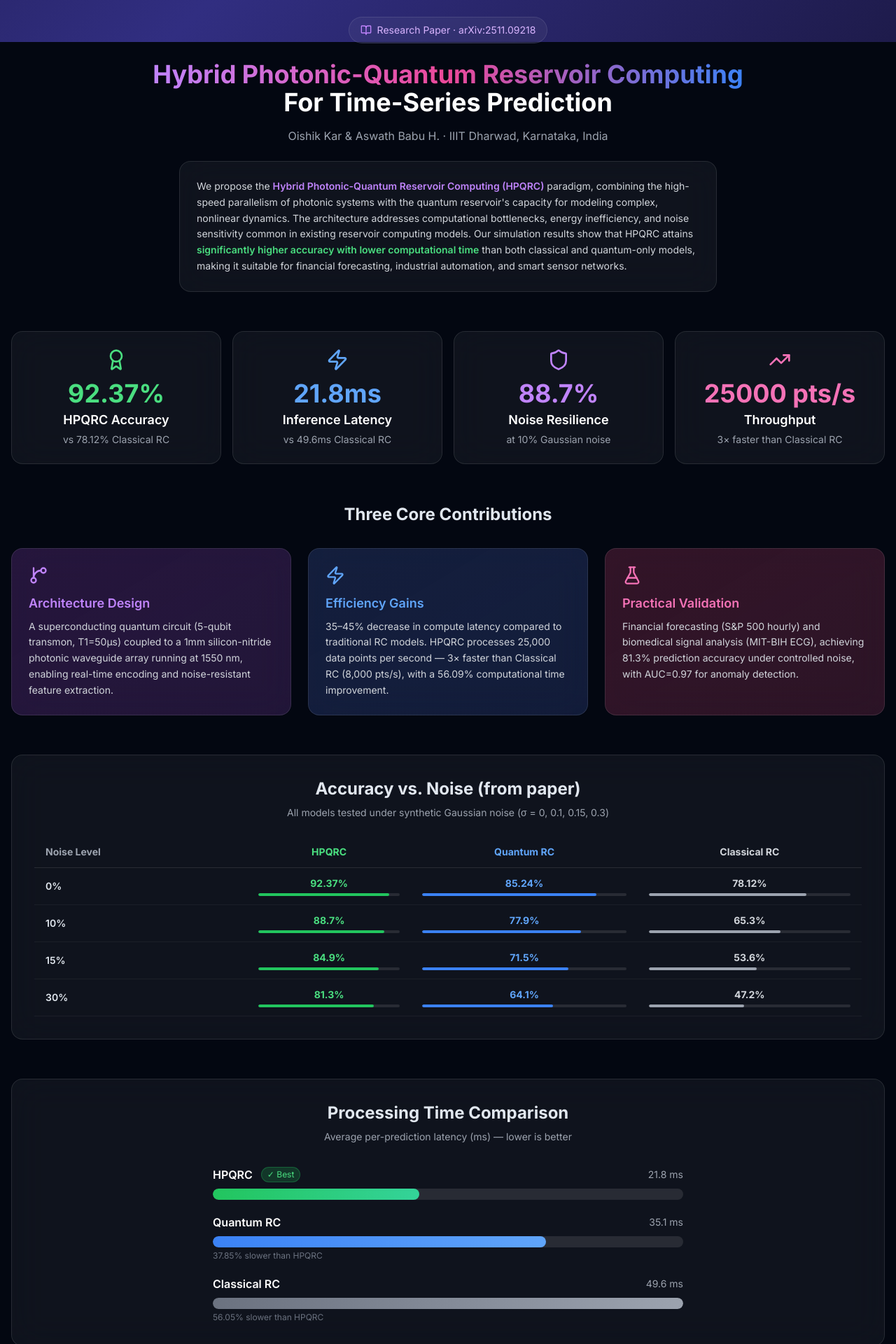
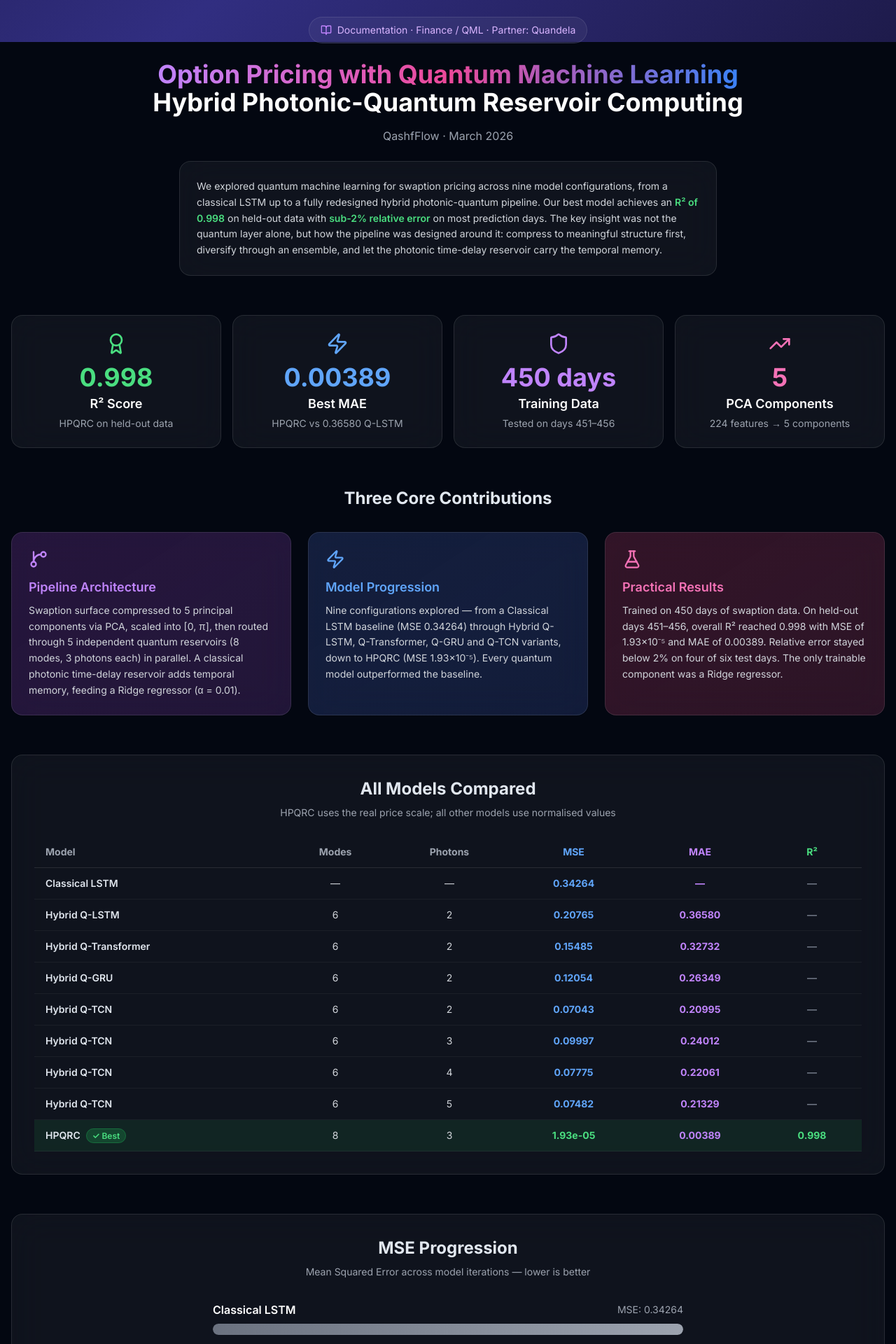
Before and after one commit to Ammar-M-Eid/QashfFlow, a Next.js app: page / in a window 1280 px wide. Shown: the part 740-2660 px from the top of the page at 70% size. Built offline with nearby package versions, Linux system fonts and the light colour scheme.

Commit message:
Remove Read Paper btn; add View Documentation link with Qashflow-documentation.pdf data and numbers
Co-authored-by: Ammar-M-Eid <193723468+Ammar-M-Eid@users.noreply.github.com>

```diff
--- a/components/BenchmarkComparison.tsx
+++ b/components/BenchmarkComparison.tsx
@@ -242,7 +242,7 @@ export default function BenchmarkComparison({
                 {/* Research footnote */}
                 <div className="mt-6 p-4 bg-blue-500/10 rounded-lg border border-blue-500/30">
                     <p className="text-sm text-blue-300">
-                        <strong>Research Benchmark:</strong> Validated metrics from HPQRC paper.
+                        <strong>Research Benchmark:</strong> Validated metrics from QashfFlow documentation.
                         Live results may vary based on dataset characteristics, preprocessing, and hardware.
                     </p>
                 </div>
--- a/components/HeroSection.tsx
+++ b/components/HeroSection.tsx
@@ -1,7 +1,7 @@
 'use client';
 
 import { motion } from 'framer-motion';
-import { Sparkles, ArrowDown } from 'lucide-react';
+import { Sparkles, ArrowDown, FileText } from 'lucide-react';
 
 interface HeroSectionProps {
     onUploadClick: () => void;
@@ -32,10 +32,10 @@ const PARTICLES = [
 ];
 
 const KEY_STATS = [
-    { value: '92.37%', label: 'HPQRC Accuracy', color: 'text-green-400' },
-    { value: '21.8ms', label: 'Inference Latency', color: 'text-blue-400' },
-    { value: '56%', label: 'Latency Reduction', color: 'text-purple-400' },
-    { value: '0.998', label: 'R² Score', color: 'text-pink-400' },
+    { value: '0.998', label: 'R² Score', color: 'text-green-400' },
+    { value: '1.93e-05', label: 'Best MSE (HPQRC)', color: 'text-blue-400' },
+    { value: '<2%', label: 'Relative Error', color: 'text-purple-400' },
+    { value: '0.00389', label: 'Best MAE (HPQRC)', color: 'text-pink-400' },
 ];
 
 export default function HeroSection({ onUploadClick }: HeroSectionProps) {
@@ -74,7 +74,7 @@ export default function HeroSection({ onUploadClick }: HeroSectionProps) {
                     transition={{ duration: 0.8 }}
                     className="text-center"
                 >
-                    {/* Paper badge */}
+                    {/* Documentation badge */}
                     <motion.div
                         initial={{ opacity: 0, scale: 0.9 }}
                         animate={{ opacity: 1, scale: 1 }}
@@ -82,7 +82,7 @@ export default function HeroSection({ onUploadClick }: HeroSectionProps) {
                         className="inline-flex items-center gap-2 px-4 py-2 rounded-full glass-card border border-purple-500/40 mb-6"
                     >
                         <Sparkles className="w-4 h-4 text-purple-400" />
-                        <span className="text-sm text-purple-300">arXiv:2511.09218 · IIIT Dharwad</span>
+                        <span className="text-sm text-purple-300">Finance / QML · Partner: Quandela</span>
                     </motion.div>
 
                     {/* Title */}
@@ -105,7 +105,7 @@ export default function HeroSection({ onUploadClick }: HeroSectionProps) {
                         transition={{ delay: 0.4, duration: 0.8 }}
                         className="text-gray-400 mb-10 max-w-2xl mx-auto text-sm"
                     >
-                        Interactive demo of the HPQRC paper — explore the architecture, understand each model,
+                        Interactive demo of QashfFlow — explore the architecture, understand each model,
                         and run predictions on your own dataset.
                     </motion.p>
 
@@ -141,14 +141,15 @@ export default function HeroSection({ onUploadClick }: HeroSectionProps) {
                             Try It — Upload Dataset
                         </motion.button>
                         <motion.a
-                            href="https://arxiv.org/abs/2511.09218"
+                            href="/Qashflow-documentation.pdf"
                             target="_blank"
                             rel="noopener noreferrer"
                             whileHover={{ scale: 1.05 }}
                             whileTap={{ scale: 0.95 }}
-                            className="px-8 py-4 glass-card rounded-2xl text-lg font-semibold border border-white/20 hover:bg-white/10 transition-all"
+                            className="inline-flex items-center gap-2 px-8 py-4 glass-card rounded-2xl text-lg font-semibold border border-white/20 hover:bg-white/10 transition-all"
                         >
-                            Read Paper
+                            <FileText className="w-5 h-5" />
+                            View Documentation
                         </motion.a>
                     </div>
 
--- a/components/ResearchPaperSection.tsx
+++ b/components/ResearchPaperSection.tsx
@@ -75,38 +75,43 @@ const contributions = [
         color: 'text-purple-400',
         bg: 'from-purple-900/30 to-purple-800/20',
         border: 'border-purple-500/30',
-        title: 'Architecture Design',
-        desc: 'A superconducting quantum circuit (5-qubit transmon, T1=50µs) coupled to a 1mm silicon-nitride photonic waveguide array running at 1550 nm, enabling real-time encoding and noise-resistant feature extraction.',
+        title: 'Pipeline Architecture',
+        desc: 'Swaption surface compressed to 5 principal components via PCA, scaled into [0, π], then routed through 5 independent quantum reservoirs (8 modes, 3 photons each) in parallel. A classical photonic time-delay reservoir adds temporal memory, feeding a Ridge regressor (α = 0.01).',
     },
     {
         icon: Zap,
         color: 'text-blue-400',
         bg: 'from-blue-900/30 to-blue-800/20',
         border: 'border-blue-500/30',
-        title: 'Efficiency Gains',
-        desc: '35–45% decrease in compute latency compared to traditional RC models. HPQRC processes 25,000 data points per second — 3× faster than Classical RC (8,000 pts/s), with a 56.09% computational time improvement.',
+        title: 'Model Progression',
+        desc: 'Nine configurations explored — from a Classical LSTM baseline (MSE 0.34264) through Hybrid Q-LSTM, Q-Transformer, Q-GRU and Q-TCN variants, down to HPQRC (MSE 1.93×10⁻⁵). Every quantum model outperformed the baseline.',
     },
     {
         icon: FlaskConical,
         color: 'text-pink-400',
         bg: 'from-pink-900/30 to-pink-800/20',
         border: 'border-pink-500/30',
-        title: 'Practical Validation',
-        desc: 'Financial forecasting (S&P 500 hourly) and biomedical signal analysis (MIT-BIH ECG), achieving 81.3% prediction accuracy under controlled noise, with AUC=0.97 for anomaly detection.',
+        title: 'Practical Results',
+        desc: 'Trained on 450 days of swaption data. On held-out days 451–456, overall R² reached 0.998 with MSE of 1.93×10⁻⁵ and MAE of 0.00389. Relative error stayed below 2% on four of six test days. The only trainable component was a Ridge regressor.',
     },
 ];
 
-const noiseTable = [
-    { noise: '0%', hpqrc: 92.37, qrc: 85.24, classical: 78.12 },
-    { noise: '10%', hpqrc: 88.7, qrc: 77.9, classical: 65.3 },
-    { noise: '15%', hpqrc: 84.9, qrc: 71.5, classical: 53.6 },
-    { noise: '30%', hpqrc: 81.3, qrc: 64.1, classical: 47.2 },
+const modelTable = [
+    { model: 'Classical LSTM', modes: '—', photons: '—', mse: '0.34264', mae: '—', r2: '—' },
+    { model: 'Hybrid Q-LSTM', modes: '6', photons: '2', mse: '0.20765', mae: '0.36580', r2: '—' },
+    { model: 'Hybrid Q-Transformer', modes: '6', photons: '2', mse: '0.15485', mae: '0.32732', r2: '—' },
+    { model: 'Hybrid Q-GRU', modes: '6', photons: '2', mse: '0.12054', mae: '0.26349', r2: '—' },
+    { model: 'Hybrid Q-TCN', modes: '6', photons: '2', mse: '0.07043', mae: '0.20995', r2: '—' },
+    { model: 'Hybrid Q-TCN', modes: '6', photons: '3', mse: '0.09997', mae: '0.24012', r2: '—' },
+    { model: 'Hybrid Q-TCN', modes: '6', photons: '4', mse: '0.07775', mae: '0.22061', r2: '—' },
+    { model: 'Hybrid Q-TCN', modes: '6', photons: '5', mse: '0.07482', mae: '0.21329', r2: '—' },
+    { model: 'HPQRC', modes: '8', photons: '3', mse: '1.93e-05', mae: '0.00389', r2: '0.998', best: true },
 ];
 
 export default function ResearchPaperSection() {
     return (
         <section className="container mx-auto px-4 py-16">
-            {/* Paper Header */}
+            {/* Documentation Header */}
             <motion.div
                 initial={{ opacity: 0, y: 20 }}
                 whileInView={{ opacity: 1, y: 0 }}
@@ -116,29 +121,29 @@ export default function ResearchPaperSection() {
             >
                 <div className="inline-flex items-center gap-2 px-4 py-2 rounded-full glass-card border border-purple-500/30 mb-6">
                     <BookOpen className="w-4 h-4 text-purple-400" />
-                    <span className="text-sm text-purple-300">Research Paper · arXiv:2511.09218</span>
+                    <span className="text-sm text-purple-300">Documentation · Finance / QML · Partner: Quandela</span>
                 </div>
 
                 <h2 className="text-3xl md:text-4xl font-bold mb-4">
                     <span className="gradient-text">
-                        Hybrid Photonic-Quantum Reservoir Computing
+                        Option Pricing with Quantum Machine Learning
                     </span>
                     <br />
-                    <span className="text-white">For Time-Series Prediction</span>
+                    <span className="text-white">Hybrid Photonic-Quantum Reservoir Computing</span>
                 </h2>
                 <p className="text-gray-400 mb-6">
-                    Oishik Kar & Aswath Babu H. · IIIT Dharwad, Karnataka, India
+                    QashfFlow · March 2026
                 </p>
 
                 <div className="max-w-3xl mx-auto glass-card rounded-2xl p-6 text-left border border-white/10">
                     <p className="text-gray-300 leading-relaxed text-sm">
-                        We propose the <span className="text-purple-400 font-semibold">Hybrid Photonic-Quantum Reservoir Computing (HPQRC)</span> paradigm,
-                        combining the high-speed parallelism of photonic systems with the quantum reservoir's capacity for modeling
-                        complex, nonlinear dynamics. The architecture addresses computational bottlenecks, energy inefficiency,
-                        and noise sensitivity common in existing reservoir computing models. Our simulation results show that
-                        HPQRC attains <span className="text-green-400 font-semibold">significantly higher accuracy with lower computational time</span> than
-                        both classical and quantum-only models, making it suitable for financial forecasting, industrial automation,
-                        and smart sensor networks.
+                        We explored quantum machine learning for swaption pricing across nine model configurations,
+                        from a classical LSTM up to a fully redesigned hybrid photonic-quantum pipeline.
+                        Our best model achieves an <span className="text-green-400 font-semibold">R² of 0.998</span> on held-out data
+                        with <span className="text-green-400 font-semibold">sub-2% relative error</span> on most prediction days.
+                        The key insight was not the quantum layer alone, but how the pipeline was designed around it:
+                        compress to meaningful structure first, diversify through an ensemble, and let the
+                        photonic time-delay reservoir carry the temporal memory.
                     </p>
                 </div>
             </motion.div>
@@ -146,41 +151,41 @@ export default function ResearchPaperSection() {
             {/* Key Stats Grid */}
             <div className="grid grid-cols-2 md:grid-cols-4 gap-4 mb-14">
                 <StatCard
-                    value={92.37}
-                    decimals={2}
-                    suffix="%"
-                    label="HPQRC Accuracy"
-                    sublabel="vs 78.12% Classical RC"
+                    value={0.998}
+                    decimals={3}
+                    suffix=""
+                    label="R² Score"
+                    sublabel="HPQRC on held-out data"
                     icon={Award}
                     color="text-green-400"
                     delay={0}
                 />
                 <StatCard
-                    value={21.8}
-                    decimals={1}
-                    suffix="ms"
-                    label="Inference Latency"
-                    sublabel="vs 49.6ms Classical RC"
+                    value={0.00389}
+                    decimals={5}
+                    suffix=""
+                    label="Best MAE"
+                    sublabel="HPQRC vs 0.36580 Q-LSTM"
                     icon={Zap}
                     color="text-blue-400"
                     delay={0.1}
                 />
                 <StatCard
-                    value={88.7}
-                    decimals={1}
-                    suffix="%"
-                    label="Noise Resilience"
-                    sublabel="at 10% Gaussian noise"
+                    value={450}
+                    decimals={0}
+                    suffix=" days"
+                    label="Training Data"
+                    sublabel="Tested on days 451–456"
                     icon={Shield}
                     color="text-purple-400"
                     delay={0.2}
                 />
                 <StatCard
-                    value={25000}
+                    value={5}
                     decimals={0}
-                    suffix=" pts/s"
-                    label="Throughput"
-                    sublabel="3× faster than Classical RC"
+                    suffix=""
+                    label="PCA Components"
+                    sublabel="224 features → 5 components"
                     icon={TrendingUp}
                     color="text-pink-400"
                     delay={0.3}
@@ -217,7 +222,7 @@ export default function ResearchPaperSection() {
                 </div>
             </motion.div>
 
-            {/* Performance vs Noise Table */}
+            {/* Model Comparison Table */}
             <motion.div
                 initial={{ opacity: 0, y: 20 }}
                 whileInView={{ opacity: 1, y: 0 }}
@@ -225,66 +230,52 @@ export default function ResearchPaperSection() {
                 transition={{ duration: 0.6 }}
                 className="glass-card rounded-2xl p-8 mb-14"
             >
-                <h3 className="text-2xl font-bold mb-2 text-center">Accuracy vs. Noise (from paper)</h3>
+                <h3 className="text-2xl font-bold mb-2 text-center">All Models Compared</h3>
                 <p className="text-center text-gray-400 text-sm mb-6">
-                    All models tested under synthetic Gaussian noise (σ = 0, 0.1, 0.15, 0.3)
+                    HPQRC uses the real price scale; all other models use normalised values
                 </p>
                 <div className="overflow-x-auto">
                     <table className="w-full text-sm">
                         <thead>
                             <tr className="border-b border-white/10">
-                                <th className="px-4 py-3 text-left text-gray-400">Noise Level</th>
-                                <th className="px-4 py-3 text-center text-green-400">HPQRC</th>
-                                <th className="px-4 py-3 text-center text-blue-400">Quantum RC</th>
-                                <th className="px-4 py-3 text-center text-gray-300">Classical RC</th>
+                                <th className="px-4 py-3 text-left text-gray-400">Model</th>
+                                <th className="px-4 py-3 text-center text-gray-400">Modes</th>
+                                <th className="px-4 py-3 text-center text-gray-400">Photons</th>
+                                <th className="px-4 py-3 text-center text-blue-400">MSE</th>
+                                <th className="px-4 py-3 text-center text-purple-400">MAE</th>
+                                <th className="px-4 py-3 text-center text-green-400">R²</th>
                             </tr>
                         </thead>
                         <tbody>
-                            {noiseTable.map((row, i) => (
+                            {modelTable.map((row, i) => (
                                 <motion.tr
                                     key={i}
                                     initial={{ opacity: 0, x: -20 }}
                                     whileInView={{ opacity: 1, x: 0 }}
                                     viewport={{ once: true }}
-                                    transition={{ delay: i * 0.1 }}
-                                    className="border-b border-white/5 hover:bg-white/5 transition-colors"
+                                    transition={{ delay: i * 0.07 }}
+                                    className={`border-b border-white/5 transition-colors ${
+                                        row.best
+                                            ? 'bg-green-500/10 hover:bg-green-500/15'
+                                            : 'hover:bg-white/5'
+                                    }`}
                                 >
-                                    <td className="px-4 py-3 font-semibold">{row.noise}</td>
-                                    <td className="px-4 py-3 text-center">
-                                        <span className="text-green-400 font-bold">{row.hpqrc}%</span>
-                                        <div className="mt-1 h-1 rounded-full bg-white/10 overflow-hidden">
-                                            <motion.div
-                                                initial={{ width: 0 }}
-                                                whileInView={{ width: `${row.hpqrc}%` }}
-                                                viewport={{ once: true }}
-                                                transition={{ duration: 0.8, delay: i * 0.1 }}
-                                                className="h-full bg-green-500 rounded-full"
-                                            />
-                                        </div>
+                                    <td className="px-4 py-3 font-semibold">
+                                        {row.model}
+                                        {row.best && (
+                                            <span className="ml-2 text-xs px-2 py-0.5 rounded-full bg-green-500/20 text-green-400 border border-green-500/30">
+                                                ✓ Best
+                                            </span>
+                                        )}
                                     </td>
-                                    <td className="px-4 py-3 text-center">
-                                        <span className="text-blue-400 font-bold">{row.qrc}%</span>
-                                        <div className="mt-1 h-1 rounded-full bg-white/10 overflow-hidden">
-                                            <motion.div
-                                                initial={{ width: 0 }}
-                                                whileInView={{ width: `${row.qrc}%` }}
-                                                viewport={{ once: true }}
-                                                transition={{ duration: 0.8, delay: i * 0.1 + 0.1 }}
-                                                className="h-full bg-blue-500 rounded-full"
-                                            />
-                                        </div>
+                                    <td className="px-4 py-3 text-center text-gray-300">{row.modes}</td>
+                                    <td className="px-4 py-3 text-center text-gray-300">{row.photons}</td>
+                                    <td className={`px-4 py-3 text-center font-bold ${row.best ? 'text-green-400' : 'text-blue-400'}`}>
+                                        {row.mse}
                                     </td>
-                                    <td className="px-4 py-3 text-center">
-                                        <span className="text-gray-300 font-bold">{row.classical}%</span>
-                                        <div className="mt-1 h-1 rounded-full bg-white/10 overflow-hidden">
-                                            <motion.div
-                                                initial={{ width: 0 }}
-                                                whileInView={{ width: `${row.classical}%` }}
-                                                viewport={{ once: true }}
-                                                transition={{ duration: 0.8, delay: i * 0.1 + 0.2 }}
-                                                className="h-full bg-gray-400 rounded-full"
-                                            />
-                                        </div>
+                                    <td className="px-4 py-3 text-center text-purple-400 font-bold">{row.mae}</td>
+                                    <td className={`px-4 py-3 text-center font-bold ${row.best ? 'text-green-400' : 'text-gray-500'}`}>
+                                        {row.r2}
                                     </td>
                                 </motion.tr>
                             ))}
@@ -293,7 +284,7 @@ export default function ResearchPaperSection() {
                 </div>
             </motion.div>
 
-            {/* Processing Time Comparison */}
+            {/* MSE Improvement Bar Chart */}
             <motion.div
                 initial={{ opacity: 0, y: 20 }}
                 whileInView={{ opacity: 1, y: 0 }}
@@ -301,15 +292,16 @@ export default function ResearchPaperSection() {
                 transition={{ duration: 0.6 }}
                 className="glass-card rounded-2xl p-8"
             >
-                <h3 className="text-2xl font-bold mb-2 text-center">Processing Time Comparison</h3>
+                <h3 className="text-2xl font-bold mb-2 text-center">MSE Progression</h3>
                 <p className="text-center text-gray-400 text-sm mb-8">
-                    Average per-prediction latency (ms) — lower is better
+                    Mean Squared Error across model iterations — lower is better
                 </p>
                 <div className="space-y-5 max-w-2xl mx-auto">
                     {[
-                        { label: 'HPQRC', value: 21.8, max: 49.6, color: 'from-green-500 to-emerald-400', badge: 'Best' },
-                        { label: 'Quantum RC', value: 35.1, max: 49.6, color: 'from-blue-500 to-blue-400', badge: '37.85% slower' },
-                        { label: 'Classical RC', value: 49.6, max: 49.6, color: 'from-gray-500 to-gray-400', badge: '56.05% slower' },
+                        { label: 'Classical LSTM', value: 0.34264, color: 'from-gray-500 to-gray-400', badge: 'Baseline' },
+                        { label: 'Hybrid Q-GRU', value: 0.12054, color: 'from-blue-500 to-blue-400', badge: '64.8% better' },
+                        { label: 'Hybrid Q-TCN', value: 0.07043, color: 'from-purple-500 to-purple-400', badge: '79.4% better' },
+                        { label: 'HPQRC', value: 0.0000193, color: 'from-green-500 to-emerald-400', badge: 'Best' },
                     ].map((item, i) => (
                         <motion.div
                             key={item.label}
@@ -327,19 +319,19 @@ export default function ResearchPaperSection() {
                                         </span>
                                     )}
                                 </div>
-                                <span className="text-gray-400 text-sm">{item.value} ms</span>
+                                <span className="text-gray-400 text-sm">MSE: {item.value}</span>
                             </div>
                             <div className="h-4 bg-white/10 rounded-full overflow-hidden">
                                 <motion.div
                                     initial={{ width: 0 }}
-                                    whileInView={{ width: `${(item.value / item.max) * 100}%` }}
+                                    whileInView={{ width: `${(item.value / 0.34264) * 100}%` }}
                                     viewport={{ once: true }}
                                     transition={{ duration: 1, delay: i * 0.15 + 0.2 }}
                                     className={`h-full bg-gradient-to-r ${item.color} rounded-full`}
                                 />
                             </div>
-                            {item.badge !== 'Best' && (
-                                <p className="text-xs text-gray-500 mt-1">{item.badge} than HPQRC</p>
+                            {item.badge !== 'Best' && item.badge !== 'Baseline' && (
+                                <p className="text-xs text-gray-500 mt-1">{item.badge} than baseline</p>
                             )}
                         </motion.div>
                     ))}
```
Also changed, not shown: 1 other file (tests, documents, lock files or other folders).
